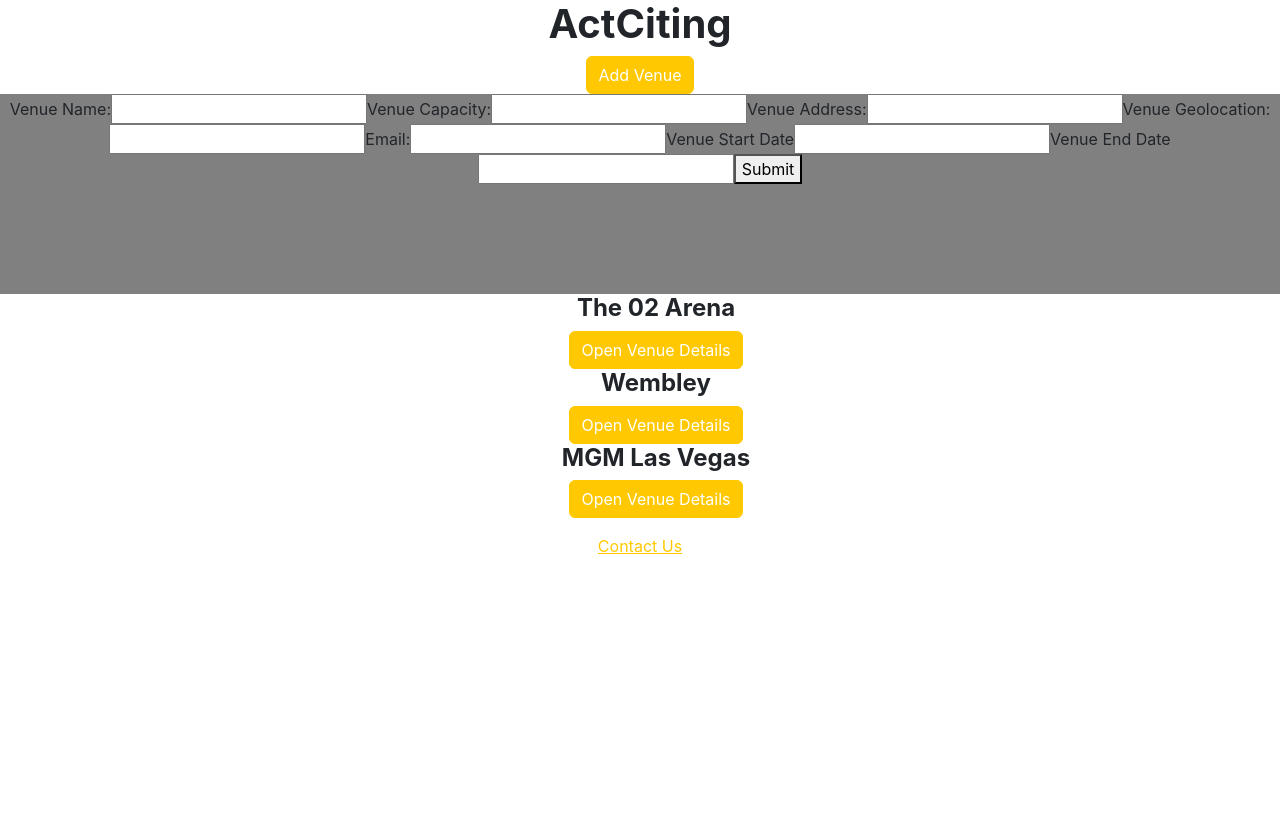
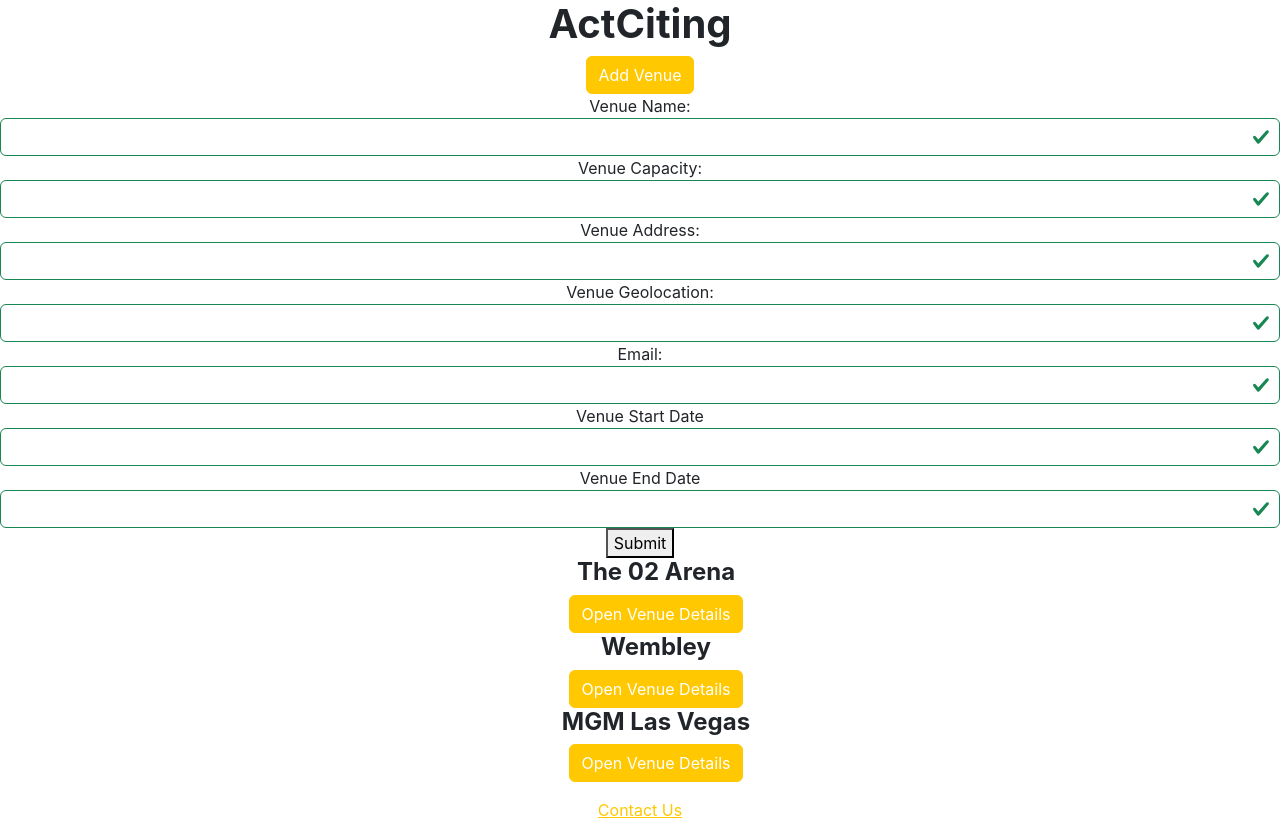
Before and after one commit to School-Of-Tech-Futures-UK/actciting-april-2023, a React (Create React App) app in the folder Frontend/: page / in a window 1280 px wide. Both pictures are taken after a click on the button "Add Venue". Before the commit the page ends 800 px from the top, so only its background shows below. Built offline with nearby package versions, Linux system fonts and the light colour scheme.

Commit message:
grey background changed

```diff
--- a/Frontend/src/App.css
+++ b/Frontend/src/App.css
@@ -47,8 +47,8 @@ ul {
 
 /*Add Venue*/
 .addVenueForm {
-  background: grey;
-  height: 200px;
+  /* background: grey; */
+  /* height: 200px; */
 }
 
 .show {
--- a/Frontend/src/components/AddVenue.tsx
+++ b/Frontend/src/components/AddVenue.tsx
@@ -10,25 +10,25 @@ const AddVenue = (props: AddVenueProps) => {
 
             <div className={`addVenueForm ${props.newVenueDivState}`}>
                 <label htmlFor="venueName">Venue Name:</label>
-                <input type="text" id="venueName"></input>
+                <input className="form-control is-valid" type="text" id="venueName"></input>
 
                 <label htmlFor="venueCapacity"> Venue Capacity:</label>
-                <input type="text"></input>
+                <input className="form-control is-valid" type="text"></input>
 
                 <label htmlFor="venueAddress"> Venue Address:</label>
-                <input type="text" id ="venueAddress"></input>
+                <input className="form-control is-valid" type="text" id ="venueAddress"></input>
 
                 <label htmlFor="venueGeolocation"> Venue Geolocation:</label>
-                <input type="text" id = "venueGeolocation"></input>
+                <input className="form-control is-valid" type="text" id = "venueGeolocation"></input>
 
                 <label htmlFor="Email"> Email:</label>
-                <input type="text" id="Email"></input>
+                <input className="form-control is-valid" type="text" id="Email"></input>
 
                 <label htmlFor="venueStartDAte"> Venue Start Date</label>
-                <input type="text" id = "venueStartDate"></input>
+                <input className="form-control is-valid" type="text" id = "venueStartDate"></input>
 
                 <label htmlFor="venueEndDAte"> Venue End Date</label>
-                <input type="text" id = "venueEndDate"></input>
+                <input className="form-control is-valid" type="text" id = "venueEndDate"></input>
 
                 <button /*onClick={function to submit data to database }*/>Submit</button>
             </div>
```
